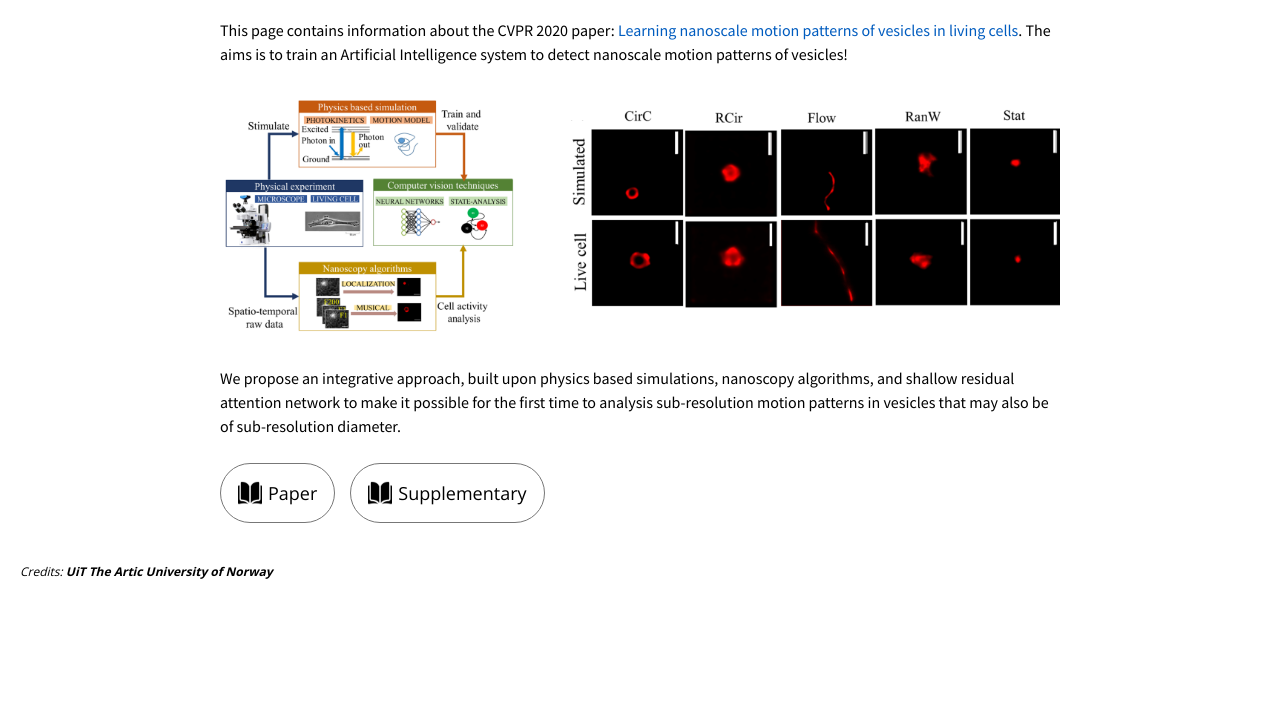
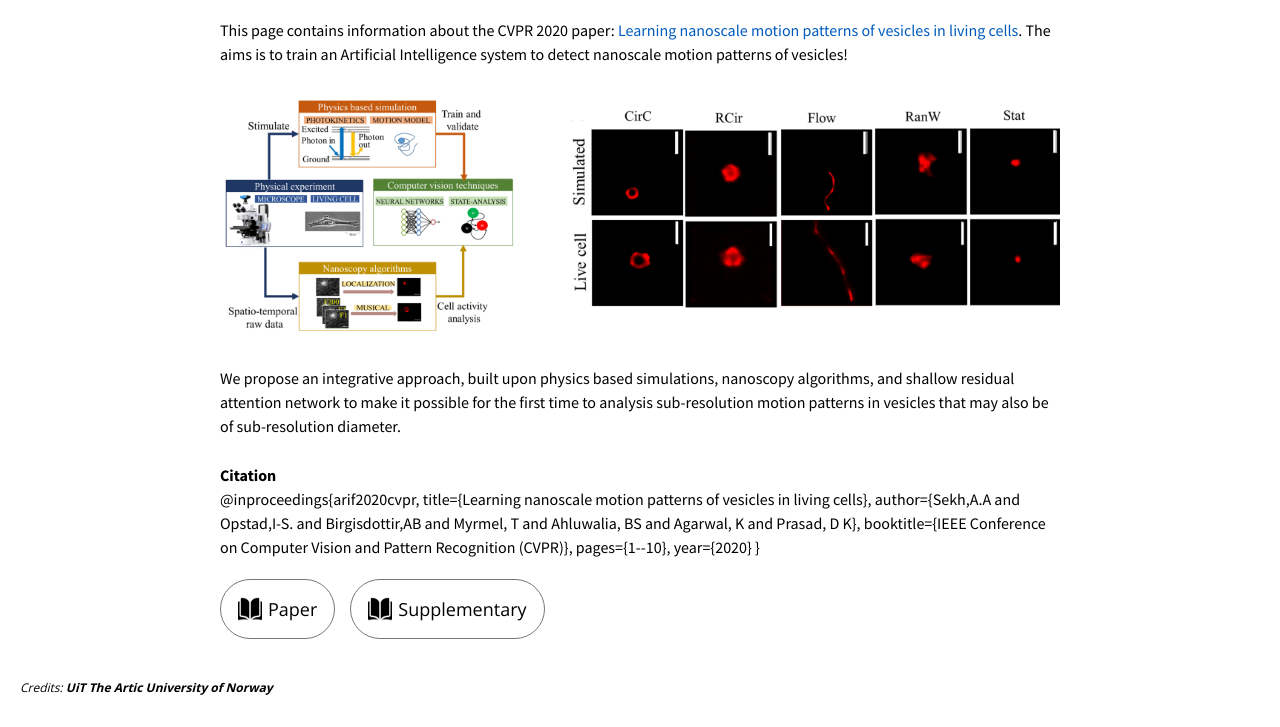
Before and after one commit to nanoscalemotion/nanoscalemotion.github.io, a plain HTML site: page index.html in a window 1280 px wide. Shown: the part 73-800 px from the top of the page. Drawn offline with nearby package versions, Linux system fonts and the light colour scheme.

Commit message:
Update index.html

```diff
--- a/index.html
+++ b/index.html
@@ -40,6 +40,16 @@
 simulations, nanoscopy algorithms, and shallow residual attention network to make it possible for the first time to analysis sub-resolution motion patterns in vesicles that may also be
 of sub-resolution diameter.
             </p>
+            <p class="text">
+              <b>Citation</b> <br />
+              @inproceedings{arif2020cvpr,
+              title={Learning nanoscale motion patterns of vesicles in living cells},
+              author={Sekh,A.A and  Opstad,I-S. and Birgisdottir,AB and Myrmel, T and Ahluwalia, BS and Agarwal, K and Prasad, D K},
+              booktitle={IEEE Conference on Computer Vision and Pattern Recognition (CVPR)},
+              pages={1--10},
+              year={2020}
+              }
+            </p>
           </div>
         </div>
         <div class="flex-row">
```
